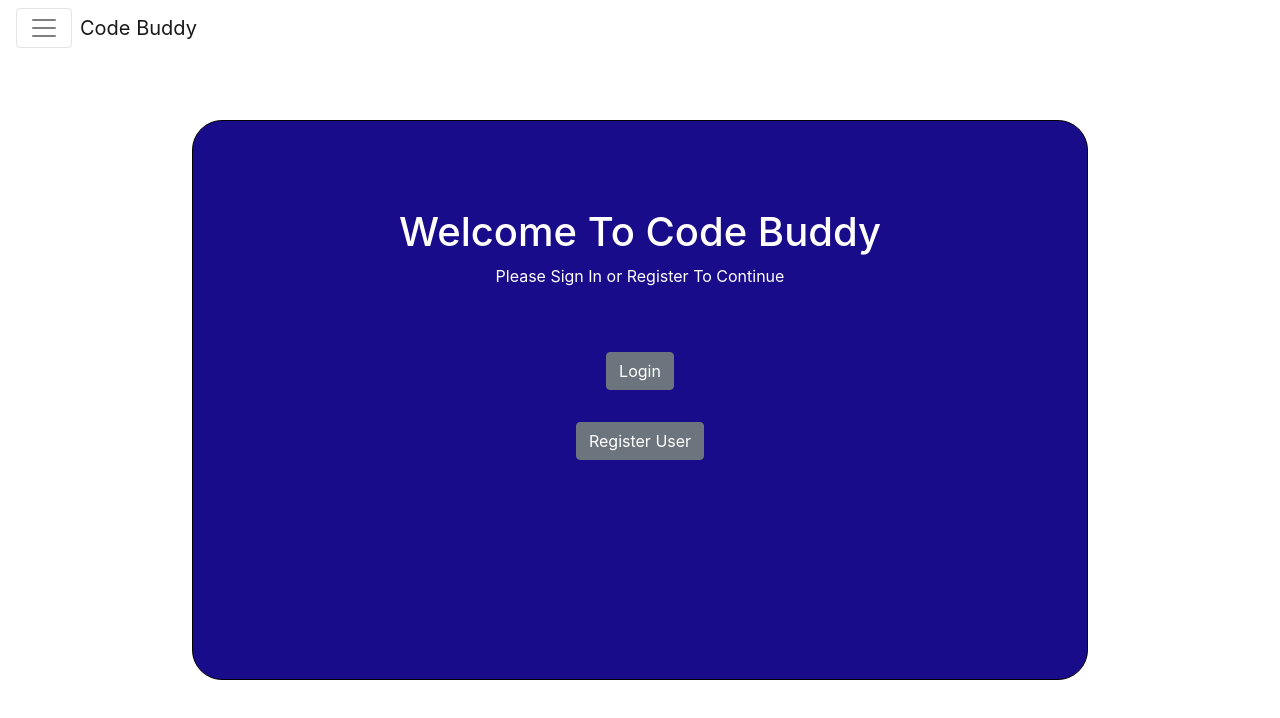
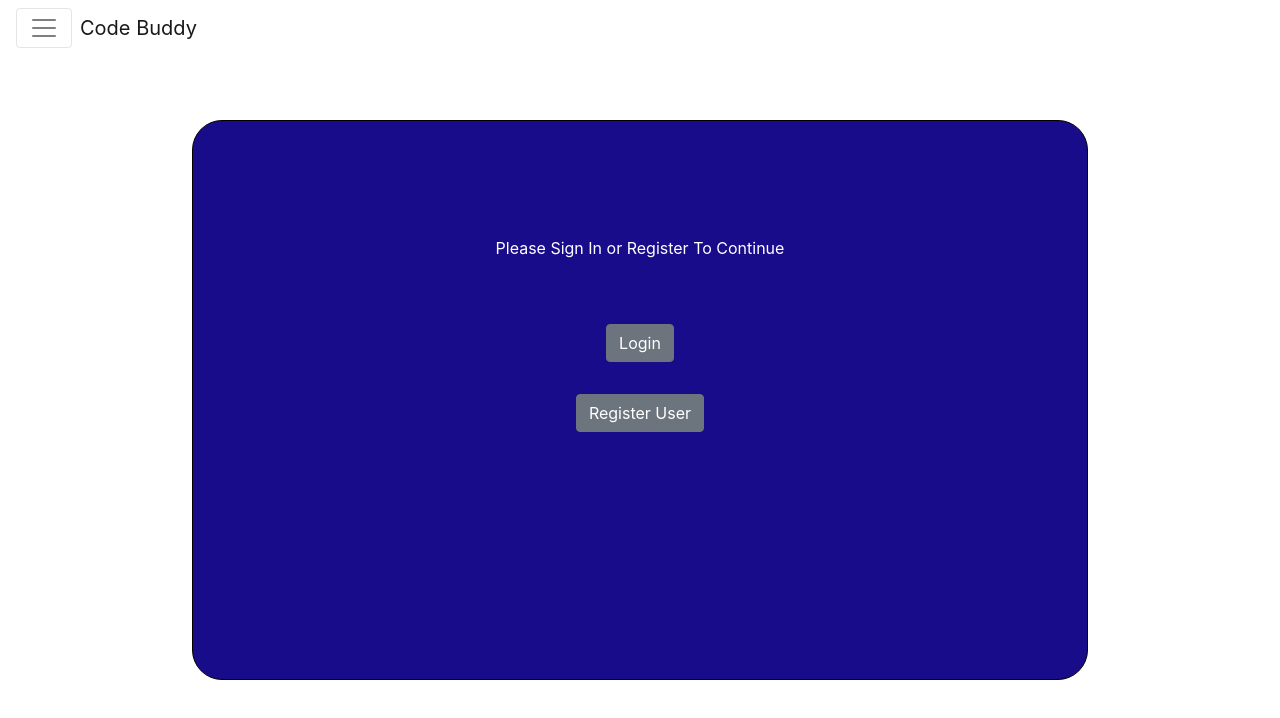
Before and after one commit to zibrahim2046/Code-Buddy-Project-3, a React (Create React App) app in the folder client/: page / in a window 1280 px wide. Shown: the top 718 px of the page. Built offline with nearby package versions, Linux system fonts and the light colour scheme; no server answers.

Commit message:
small changes

```diff
--- a/client/src/components/InitialPage.js
+++ b/client/src/components/InitialPage.js
@@ -6,13 +6,10 @@ import PropTypes from 'prop-types';
 import RegisterModal from '../components/auth/RegisterModal';
 import LoginModal from '../components/auth/LoginModal';
 
-
-
 class InitialPage extends Component {
-
     static propTypes = {
-        auth: PropTypes.object.isRequired
-    }
+        auth: PropTypes.object.isRequired,
+    };
 
     render() {
         const { isAuthenticated, user } = this.props.auth;
@@ -25,20 +22,18 @@ class InitialPage extends Component {
                 <LoginModal buttonLabel='Login' style={{ marginTop: 100 }} />
                 <RegisterModal buttonLabel='New User?' style={{ marginTop: 100 }} />
             </Fragment>
-        )
+        );
 
         const authLinks = (
             <Fragment>
-                <h2>{ user ? `Welcome ${user.firstName}` : `` }</h2>
+                <h2>{user ? `Welcome ${user.firstName}` : ``}</h2>
                 <h3>Please use the toggle in upper left corner of the page to navigate</h3>
             </Fragment>
-
-        )
+        );
 
         return (
             <div className='App'>
-                <h1>Welcome To Code Buddy</h1>
-                { isAuthenticated ? authLinks : guestLinks }
+                {isAuthenticated ? authLinks : guestLinks}
                 {/* <p>Please Sign In or Register To Continue</p> */}
                 {/* <LoginModal buttonLabel='Login' style={{ marginTop: 100 }} />
                 <RegisterModal buttonLabel='New User?' style={{ marginTop: 100 }} /> */}
@@ -46,11 +41,10 @@ class InitialPage extends Component {
             </div>
         );
     }
+}
 
-};
-
-const mapStateToProps = state => ({
-    auth: state.auth
-})
+const mapStateToProps = (state) => ({
+    auth: state.auth,
+});
 
 export default connect(mapStateToProps, null)(InitialPage);
```
